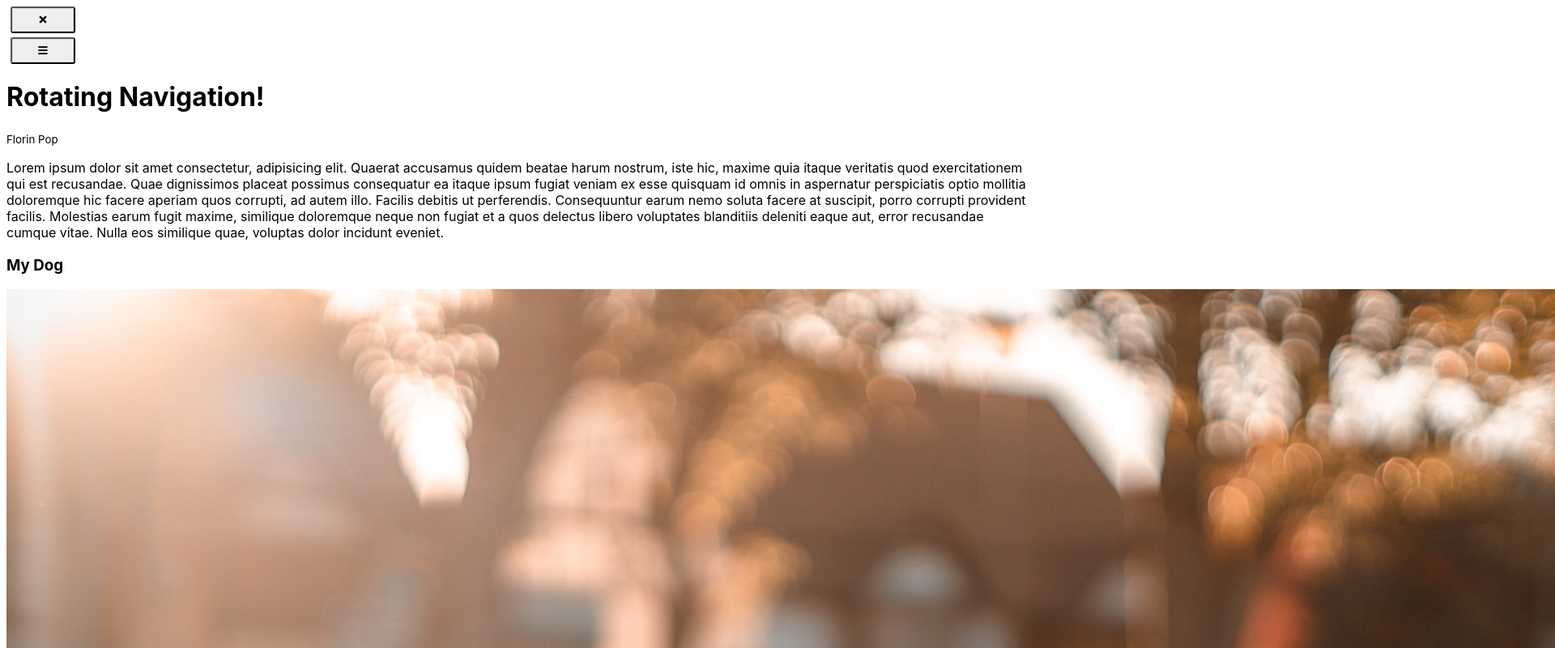
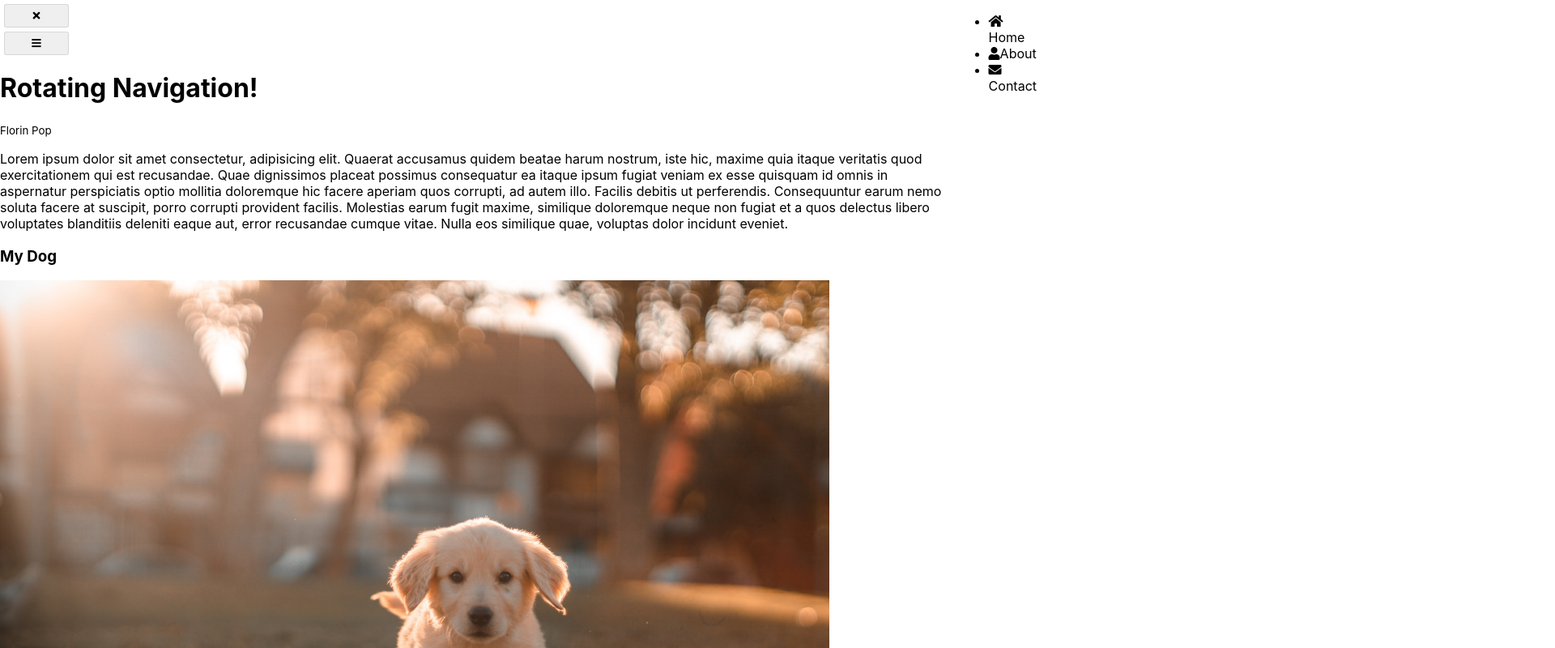
Before and after one commit to pedroelton/JS-Projects, a plain HTML site: page Rotate Menu/index.html in a window 1280 px wide. Shown: the top 800 px of the page at 81% size, 1920 px wide, since content can reach past the window. Drawn offline with Linux system fonts and the light colour scheme.

Commit message:
little css

```diff
--- a/Rotate Menu/style.css
+++ b/Rotate Menu/style.css
@@ -113,3 +113,22 @@
 }
 
 /* HERE STARTS THE CUSTOM CSS */
+
+body {
+    overflow-x: hidden;
+    display: flex;
+    align-items: flex-start;
+    justify-content: flex-start;
+    height: 100vh;
+    margin: 0;
+}
+
+button {
+    border: 0;
+
+}
+
+img {
+    width: 80vw;
+    height: auto;
+}
```
